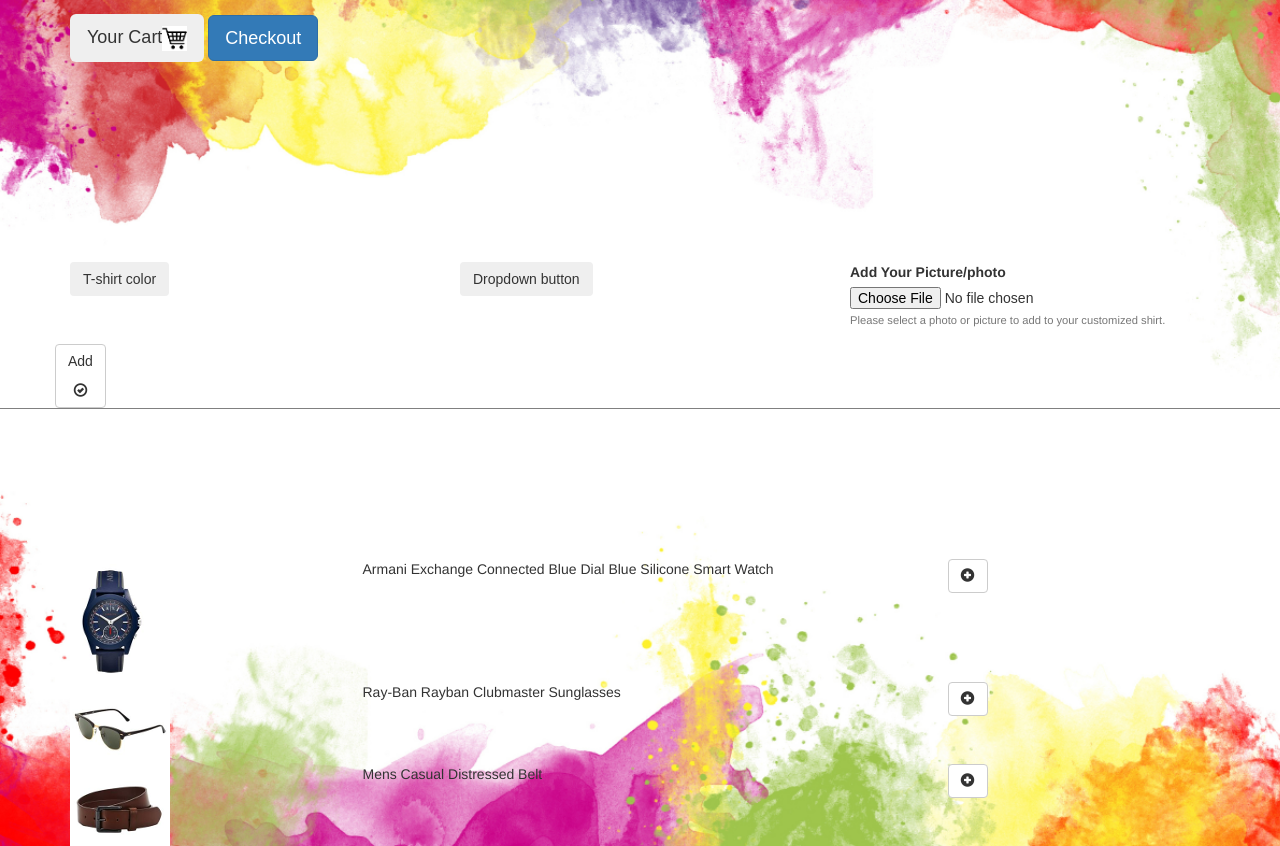
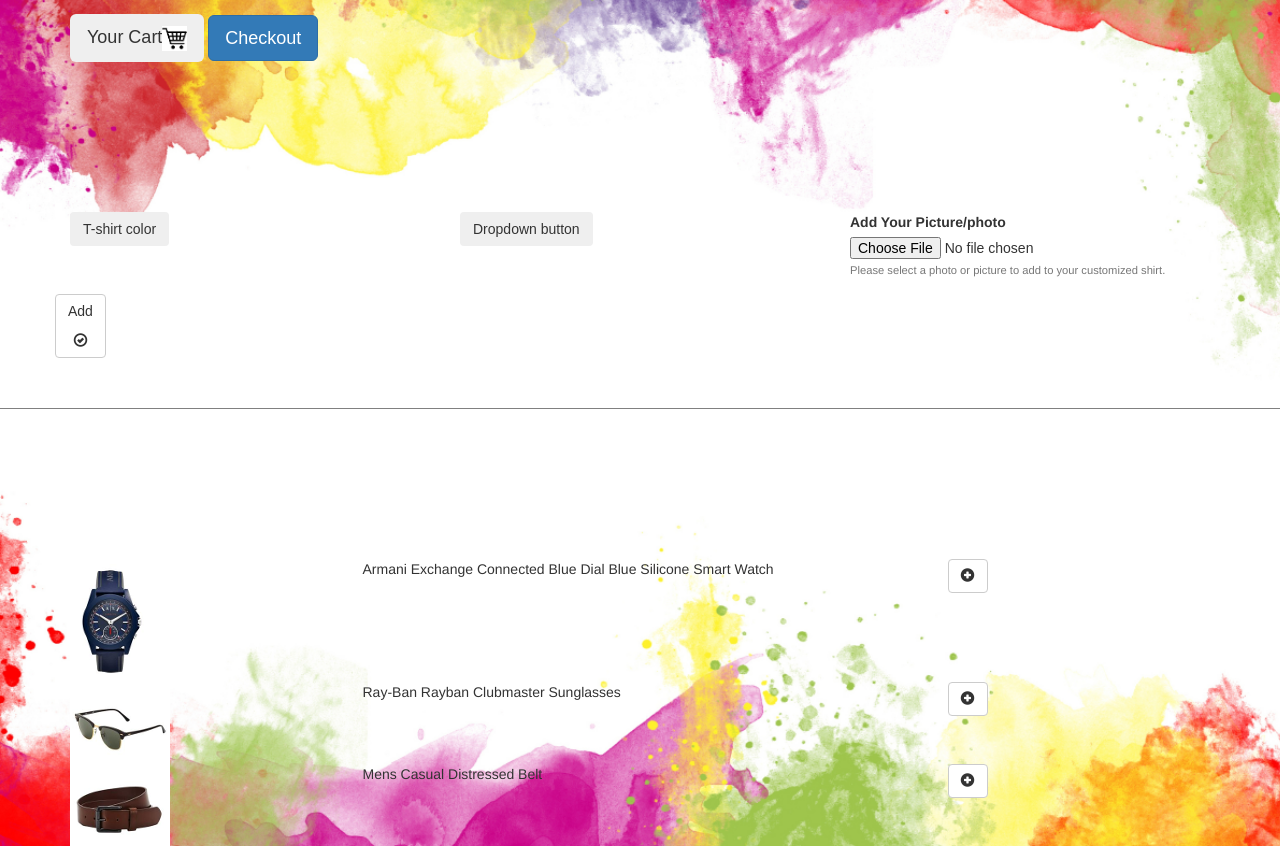
Before and after one commit to EdMonteiro/e-commerce, a website: page index.html in a window 1280 px wide. Shown: the part 58-904 px from the top of the page. Drawn offline with nearby package versions, Linux system fonts and the light colour scheme.

```diff
--- a/public/css/_main.scss
+++ b/public/css/_main.scss
@@ -1,5 +1,5 @@
 .main {
     margin: 15rem auto;
     border-bottom: solid 1px grey;
-    padding-top: 5rem;
+    padding-bottom: 5rem;
 }
```
Also changed, not shown: public/css/style.css, 1 other file.
